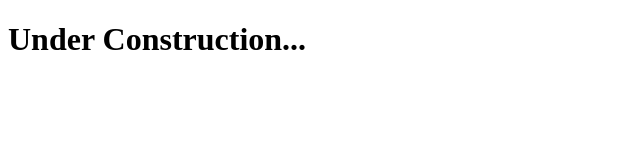
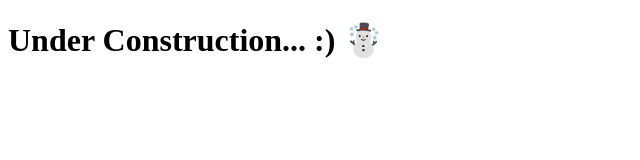
Before and after one commit to GuilhermeHMC/clone-tabnews, a Next.js app: page / in a window 1280 px wide. Shown: the top 160 px of the page, without its empty margins (0-640 px from the left). Built offline with nearby package versions, Linux system fonts and the light colour scheme.

Commit message:
modifica a frase

```diff
--- a/pages/index.js
+++ b/pages/index.js
@@ -1,5 +1,5 @@
 function Home() {
-    return <h1>Under Construction...</h1>
+    return <h1>Under Construction... :) ☃️</h1>
 }
 
 export default Home;
```
